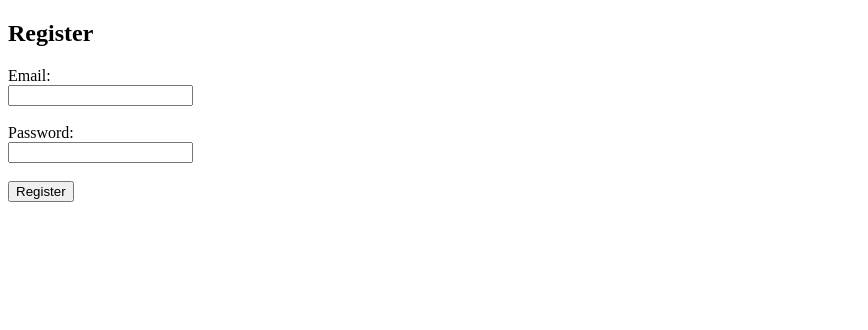
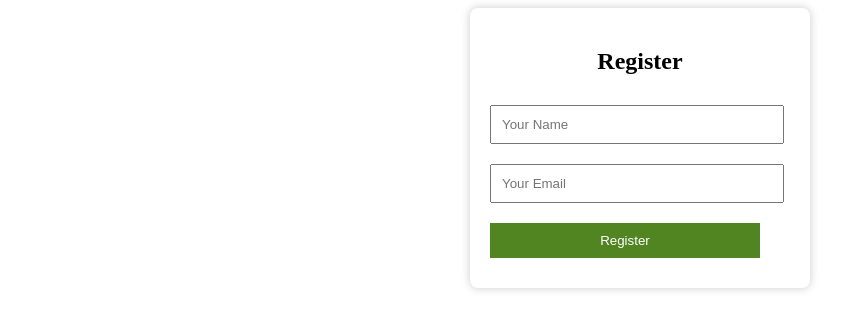
Before and after one commit to vedant-1144/SDL, a PHP site: page / in a window 1280 px wide. Shown: the top 330 px of the page, without its empty margins (0-868 px from the left). Run offline with PHP 8.4, Linux system fonts and the light colour scheme.

Commit message:
PHP Email

```diff
--- a/12/index.html
+++ b/12/index.html
@@ -27,11 +27,11 @@
 
         <label>Interests:</label><br />
         <input type="checkbox" id="sports" name="interests" value="sports" />
-        <label for="sports">Sports</label><br />
+        <label for="sports">Sports</label><br/>
         <input type="checkbox" id="music" name="interests" value="music" />
-        <label for="music">Music</label><br />
+        <label for="music">Music</label><br/>
         <input type="checkbox" id="reading" name="interests" value="reading" />
-        <label for="reading">Reading</label><br /><br />
+        <label for="reading">Reading</label><br/><br/>
 
         <label for="country">Country:</label><br />
         <select id="country" name="country">
--- a/28/db.php
+++ /dev/null
@@ -1,16 +0,0 @@
-<?php
-// Database connection settings
-$host = 'localhost';
-$dbname = 'email_verification_db';
-$username = 'root';
-$password = '';
-
-// Create connection
-try {
-    $pdo = new PDO("mysql:host=$host;dbname=$dbname;charset=utf8mb4", $username, $password);
-    // Set error mode
-    $pdo->setAttribute(PDO::ATTR_ERRMODE, PDO::ERRMODE_EXCEPTION);
-} catch (PDOException $e) {
-    die("Database connection failed: " . $e->getMessage());
-}
-?>
--- a/28/index.php
+++ b/28/index.php
@@ -1,43 +1,23 @@
 <?php
-require 'db.php';
+$conn = new mysqli("localhost", "root", "", "phpmail");
 
-$message = '';
+if ($_SERVER["REQUEST_METHOD"] == "POST") {
+    $name = $_POST["name"];
+    $email = $_POST["email"];
+    $result = $conn->query("SELECT id FROM users WHERE email = '$email' ");
+    if ($result->num_rows > 0) {
+        echo "Email already registered!";
+        exit;
+    }
 
-if ($_SERVER['REQUEST_METHOD'] === 'POST') {
-    $email = filter_var($_POST['email'], FILTER_VALIDATE_EMAIL);
-    $password = $_POST['password'];
+    $token = bin2hex(random_bytes(16)); // 32-character token
+    $sql = "INSERT INTO users (name, email, token) VALUES ('$name', '$email', '$token')";
 
-    if (!$email) {
-        $message = 'Invalid email address.';
-    } elseif (empty($password)) {
-        $message = 'Password is required.';
+    if ($conn->query($sql) === TRUE) {
+        header("Location: verify.php?token=$token");
+        exit;
     } else {
-        // Check if email already exists
-        $stmt = $pdo->prepare("SELECT id FROM users WHERE email = ?");
-        $stmt->execute([$email]);
-        if ($stmt->fetch()) {
-            $message = 'Email is already registered.';
-        } else {
-            // Generate verification token
-            $token = bin2hex(random_bytes(32));
-            $hashed_password = password_hash($password, PASSWORD_DEFAULT);
-
-            // Insert user into database
-            $stmt = $pdo->prepare("INSERT INTO users (email, password, verification_token) VALUES (?, ?, ?)");
-            $stmt->execute([$email, $hashed_password, $token]);
-
-            // Send verification email
-            $verification_link = "http://" . $_SERVER['HTTP_HOST'] . dirname($_SERVER['PHP_SELF']) . "/verify.php?token=$token";
-            $subject = "Email Verification";
-            $body = "Please click the following link to verify your email: $verification_link";
-            $headers = "From: no-reply@example.com";
-
-            if (mail($email, $subject, $body, $headers)) {
-                $message = 'Registration successful! Please check your email to verify your account.';
-            } else {
-                $message = 'Failed to send verification email.';
-            }
-        }
+        echo "Error: " . $conn->error;
     }
 }
 ?>
@@ -45,19 +25,39 @@ if ($_SERVER['REQUEST_METHOD'] === 'POST') {
 <!DOCTYPE html>
 <html>
 <head>
-    <title>Email Verification Registration</title>
+    <title>Email Verification</title>
+    <style>
+        .form-box {
+            background: white;
+            padding: 20px;
+            border-radius: 8px;
+            width: 300px;
+            margin: auto;
+            box-shadow: 0 0 10px #ccc;
+        }
+        .form-box h2 {
+            text-align: center;
+        }
+        .form-box input, .form-box button {
+            width: 90%;
+            padding: 10px;
+            margin: 10px auto;
+        }
+        .form-box button {
+            background:rgb(80, 133, 33);
+            color: white;
+            border: none;
+        }
+    </style>
 </head>
 <body>
-    <h2>Register</h2>
-    <?php if ($message): ?>
-        <p><?php echo htmlspecialchars($message); ?></p>
-    <?php endif; ?>
-    <form method="post" action="">
-        <label>Email:</label><br>
-        <input type="email" name="email" required><br><br>
-        <label>Password:</label><br>
-        <input type="password" name="password" required><br><br>
-        <button type="submit">Register</button>
-    </form>
+    <div class="form-box">
+        <h2>Register</h2>
+        <form method="POST">
+            <input type="text" name="name" placeholder="Your Name" required>
+            <input type="email" name="email" placeholder="Your Email" required>
+            <button type="submit">Register</button>
+        </form>
+    </div>
 </body>
 </html>
--- a/Simple PHP/TollTax/edit.php
+++ b/Simple PHP/TollTax/edit.php
@@ -34,7 +34,7 @@ $row = $result->fetch_assoc();
     <hr>
     <a href="index.php">Back to Home</a>
 </body>
-</html>`
+</html>
 <?php
 $conn->close();
 ?>
```
Also changed, not shown: 28/database_schema.sql (+4 -9 lines), 28/home.php (added, +36 -0 lines), 28/verify.php (+28 -31 lines).
